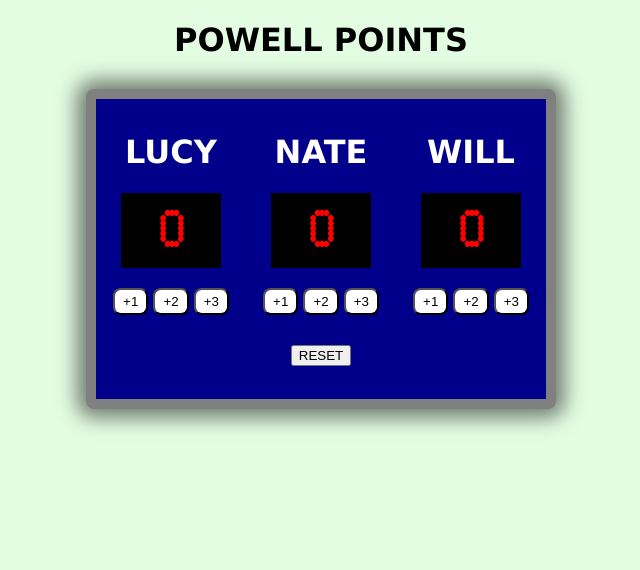
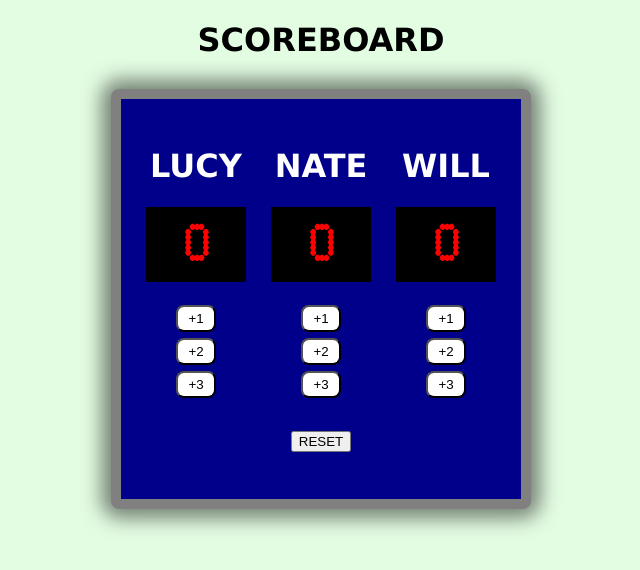
Before and after one commit to alex-powell-1/scoreboard, a plain HTML site: page scoreboard.html in a window 1280 px wide. Shown: the whole page, without its empty margins (319-959 px from the left). Drawn offline with Linux system fonts and the light colour scheme.

Commit message:
update styles

```diff
--- a/basketball_styles.css
+++ b/basketball_styles.css
@@ -7,8 +7,9 @@ body {
 
 #scoreBoard {
   background-color: darkblue;
-  height: 300px;
-  width: 450px;
+  height: 400px;
+  width: 100%;
+  max-width: 400px;
   margin: 30px auto;
   display: flex;
   flex-direction: column;
@@ -20,7 +21,7 @@ body {
 }
 
 #scoreSection {
-  width: 450px;
+  width: 375px;
   display: flex;
   justify-content: space-around;
   margin-bottom: 30px;
@@ -28,8 +29,9 @@ body {
 
 .btn {
   background-color: white;
-  padding: 4px 8px;
+  padding: 4px 10px;
   border-radius: 8px;
+  margin: 3px;
 }
 
 #lucy .btn:hover {
@@ -57,6 +59,11 @@ body {
   margin-top: 0;
 }
 
+.buttonContainer {
+  display: flex;
+  flex-direction: column;
+}
+
 @font-face {
   src: url("scoreboard.ttf");
   font-family: scoreboard;
--- a/scoreboard.html
+++ b/scoreboard.html
@@ -7,7 +7,7 @@
     <link href="./basketball_styles.css" rel="stylesheet" />
   </head>
   <body>
-    <h1>POWELL POINTS</h1>
+    <h1>SCOREBOARD</h1>
     <div id="scoreBoard">
       <div id="scoreSection">
         <div id="lucy" class="teamContainer">
```
Also changed, not shown: 1 other file.
